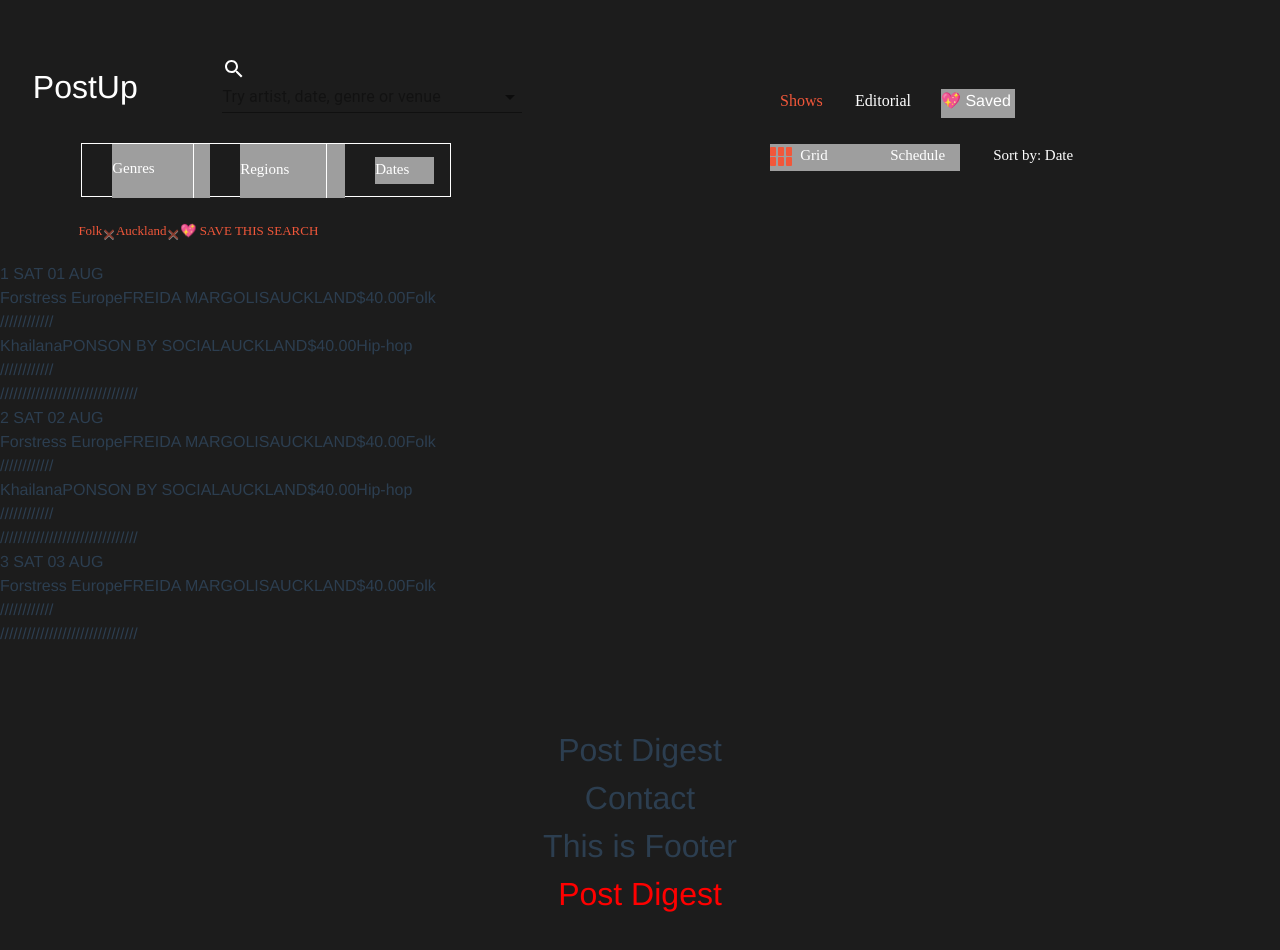
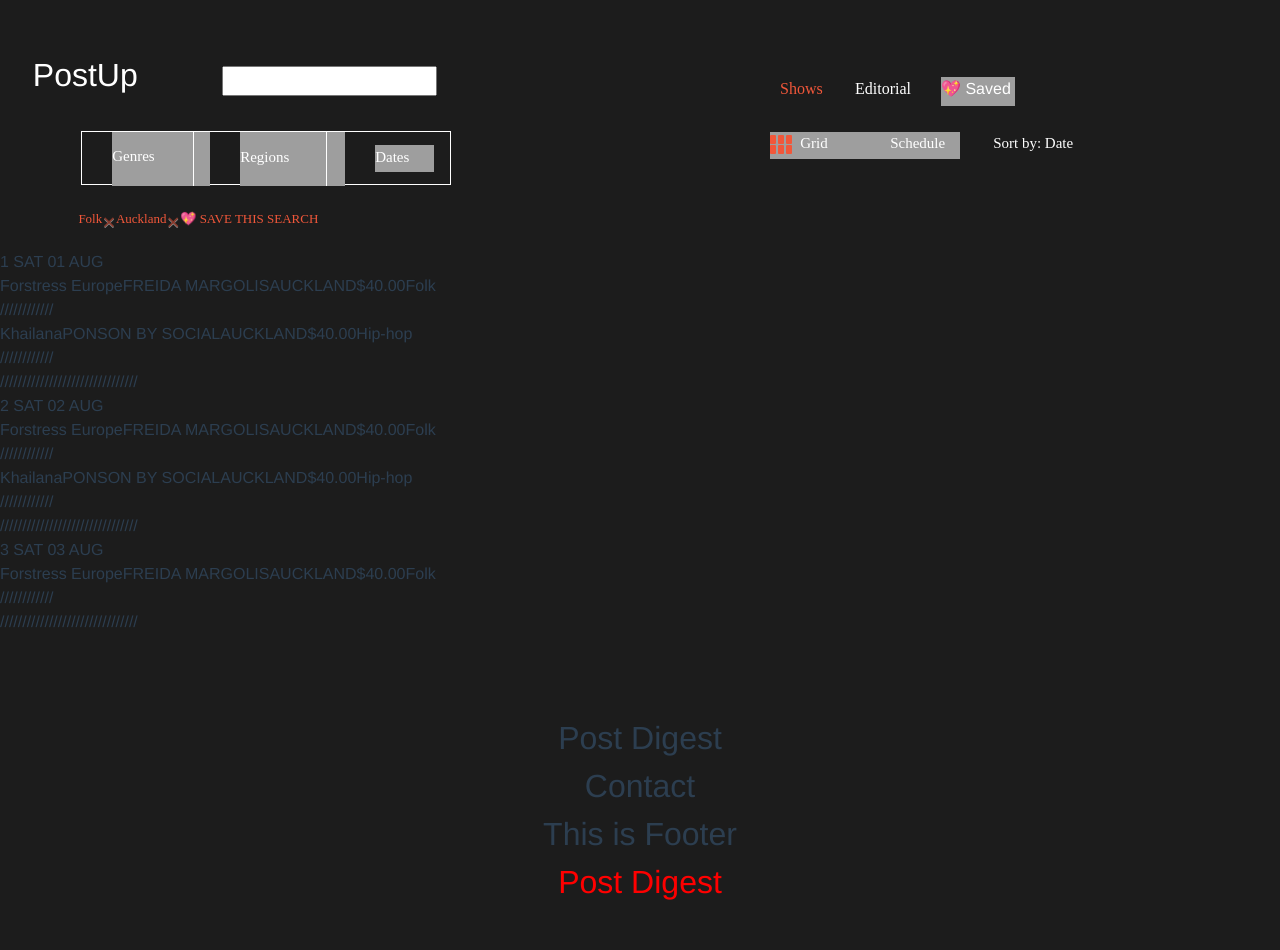
Before and after one commit to Vivek9876/next-js-SSR, a Next.js app: page /schedule in a window 1280 px wide. Shown: the top 950 px of the page. Built offline with nearby package versions, Linux system fonts and the light colour scheme; grey boxes are pictures that could not be loaded.

Commit message:
Added search functionality

```diff
--- a/components/Layout.js
+++ b/components/Layout.js
@@ -3,6 +3,7 @@ import Footer from '../shared/Footer/footer';
 import Search from './globalSearch';
 // import "bootstrap";
 import "bootstrap/dist/css/bootstrap.min.css";
+import { concertData } from '../data/data';
 
 export default function Layout(props) {
   return (
@@ -15,7 +16,7 @@ export default function Layout(props) {
       <div className="col-md-12">
         <span className="d-inline-block" style={{ color: "white" }}><h2 className="heading">PostUp</h2></span>
         <div className="col-md-6 try d-inline-block">
-          <Search />
+          <Search suggestions={concertData} />
         </div>
         <div className="col-md-6 shows">
           <span className="a133_812">Shows</span>
--- a/components/globalSearch.js
+++ b/components/globalSearch.js
@@ -1,20 +1,88 @@
-/* eslint-disable no-use-before-define */
-import React from 'react';
-import TextField from '@material-ui/core/TextField';
-import Autocomplete from '@material-ui/lab/Autocomplete';
-import SearchIcon from '@material-ui/icons/Search';
+import React, { Component } from 'react';
+import { concertData } from '../data/data';
+export class Autocomplete extends Component {
+    static propTypes = {};
+    static defaultProperty = {
+        suggestions: []
+    };
+    constructor(props) {
+        super(props);
+        this.state = {
+            filteredSuggestions: [],
+            showSuggestions: false,
+            userInput: ''
+        };
+    }
 
-export default function Search() {
-    return (
-        <Autocomplete
-            id="combo-box-demo"
-            options={top100Films}
-            getOptionLabel={(option) => option.title}
-            style={{ width: 300 }}
-            renderInput={(params) => <><SearchIcon /><TextField {...params} placeholder="Try artist, date, genre or venue"></TextField></>}
-        />
-    );
+    onChange = (e) => {
+        const { suggestions } = this.props;
+        const userInput = e.currentTarget.value;
+
+        const filteredSuggestions = suggestions.filter(
+            (suggestion) =>
+                suggestion.name.toLowerCase().indexOf(userInput.toLowerCase()) > -1
+        );
+
+        this.setState({
+            filteredSuggestions,
+            showSuggestions: true,
+            userInput: e.currentTarget.value
+        });
+    };
+
+    render() {
+        const {
+            onChange,
+            onClick,
+            onKeyDown,
+            state: {
+                filteredSuggestions,
+                showSuggestions,
+                userInput
+            }
+        } = this;
+        let suggestionsListComponent;
+        if (showSuggestions && userInput) {
+            if (filteredSuggestions.length) {
+                suggestionsListComponent = (
+                    <ul class="suggestions">
+                        {filteredSuggestions.map((suggestion, index) => {
+
+                            return (
+                                <li key={suggestion.name} onClick={onClick}>
+                                    {suggestion.name}
+                                    <img src={suggestion.imageUrl} />
+                                    <div style={{ paddingTop: "0.2em", color: "rgba(255,255,255,1)" }} >
+                                        {suggestion.name}
+                                        {suggestion.date}
+                                        {suggestion.city}
+                                        {suggestion.state}
+                                        {suggestion.type}
+                                    </div>
+                                </li>
+                            );
+                        })}
+                    </ul>
+                );
+            } else {
+                suggestionsListComponent = (
+                    <div class="no-suggestions">
+                        <em>No suggestions!</em>
+                    </div>
+                );
+            }
+        }
+        return (
+            <React.Fragment>
+                <input
+                    type="text"
+                    onChange={onChange}
+                    onKeyDown={onKeyDown}
+                    value={userInput}
+                />
+                {suggestionsListComponent}
+            </React.Fragment>
+        );
+    };
 }
-const top100Films = [
-    { title: 'The Shawshank Redemption', year: 1994 },
-]
+export default Autocomplete;
```
